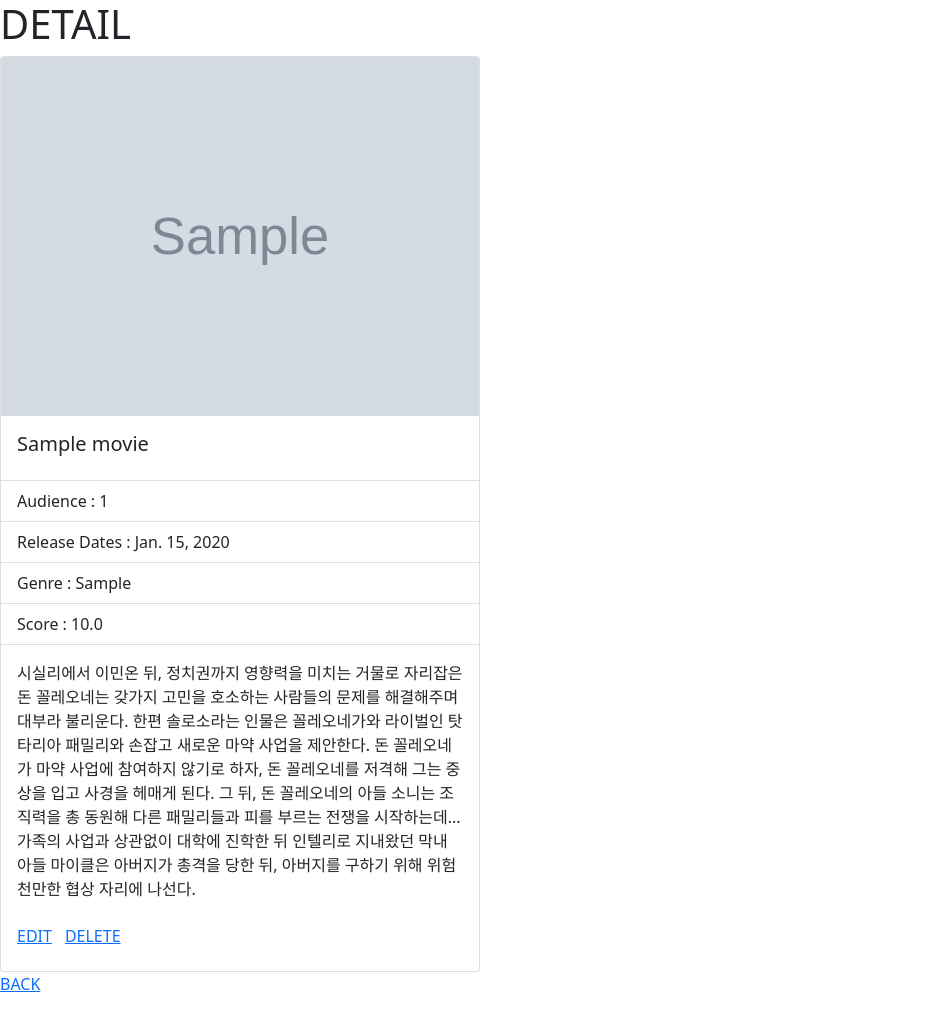
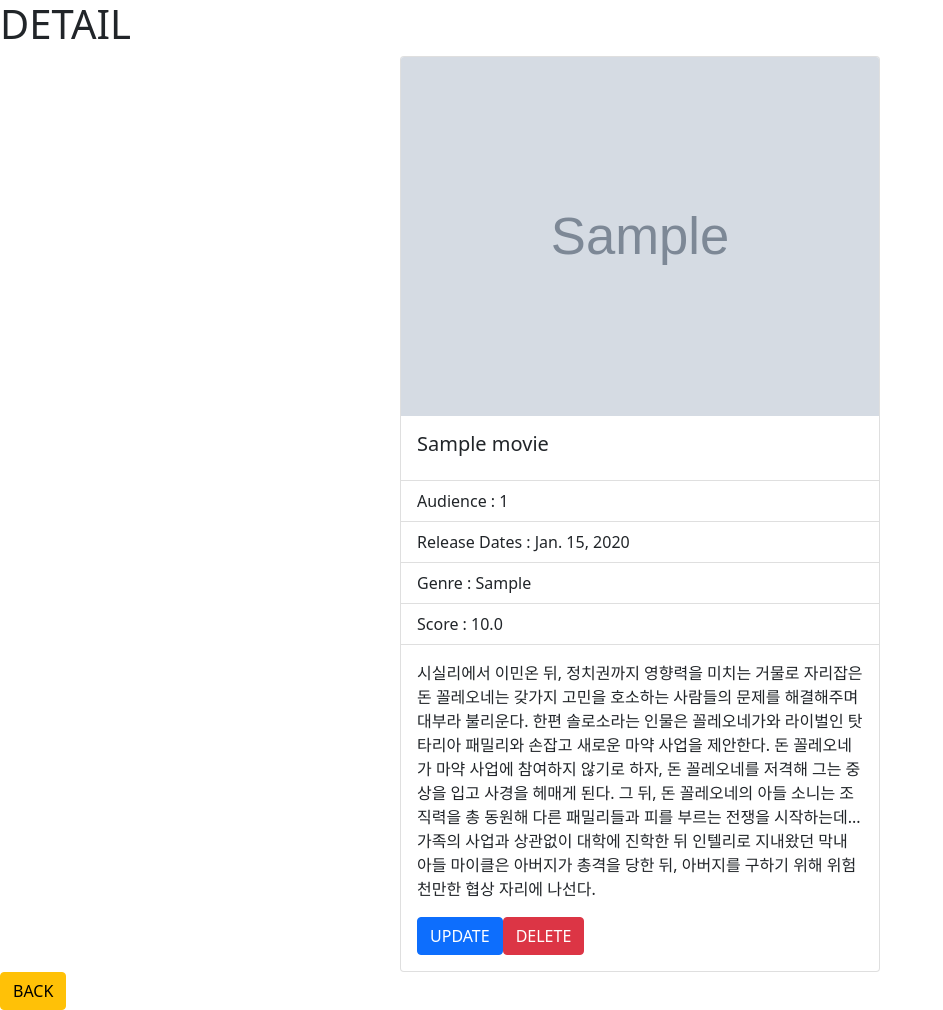
Before and after one commit to holawan/Django_article2, a Django app: page /movies/1 in a window 1280 px wide. Shown: the whole page, without its empty margins (0-943 px from the left). Run offline with Django 3.2, Linux system fonts and the light colour scheme; tables that the repository leaves empty hold one stand-in row (values such as "Sample post"); grey boxes marked "Sample" are stand-in pictures; some libraries are stand-ins or nearby versions.

Commit message:
명세서 완료

```diff
--- a/movies/templates/movies/create.html
+++ b/movies/templates/movies/create.html
@@ -7,10 +7,10 @@
   <form action="{% url 'movies:create' %}" method='POST'>
     {% csrf_token %}
     {% bootstrap_form form %}
-    <input type="submit" value="제출하기!">
+    <input class="btn btn-primary" type="submit" value="제출하기!">
+    <a class = "btn btn-warning" href="{% url 'movies:index' %}">BACK</a>
   </form>
 
-  <a href="{% url 'movies:index' %}">BACK</a>
 
 
 {% endblock content %}
--- a/movies/templates/movies/detail.html
+++ b/movies/templates/movies/detail.html
@@ -3,7 +3,7 @@
 {% block content %}
   <h1>DETAIL</h1>
 
-  <div class="card" style="width: 30rem;">
+  <div class="card" style="width: 30rem; margin:0 auto; ">
     <img src="{{movie.poster_url}}" class="card-img-top" alt="{{movie.title}}">
     <div class="card-body">
       <h5 class="card-title">{{movie.title}}</h5>    </div>
@@ -17,15 +17,15 @@
       <p>시실리에서 이민온 뒤, 정치권까지 영향력을 미치는 거물로 자리잡은 돈 꼴레오네는 갖가지 고민을 호소하는 사람들의 문제를 해결해주며 대부라 불리운다. 한편 솔로소라는 인물은 꼴레오네가와 라이벌인 탓타리아 패밀리와 손잡고 새로운 마약 사업을 제안한다. 돈 꼴레오네가 마약 사업에 참여하지 않기로 하자, 돈 꼴레오네를 저격해 그는 중상을 입고 사경을 헤매게 된다. 그 뒤, 돈 꼴레오네의 아들 소니는 조직력을 총 동원해 다른 패밀리들과 피를 부르는 전쟁을 시작하는데... 가족의 사업과 상관없이 대학에 진학한 뒤 인텔리로 지내왔던 막내 아들 마이클은 아버지가 총격을 당한 뒤, 아버지를 구하기 위해 위험천만한 협상 자리에 나선다.</p>
       {% comment %} movies:edit를 실행하고 현재 영화의 pk값을 전달한다.  {% endcomment %}
       <div class ="d-flex align-items-center">
-        <a href="{% url 'movies:update' movie.pk %}">EDIT</a>
+        <a class = "btn btn-primary" href="{% url 'movies:update' movie.pk %}">UPDATE</a>
         {% comment %} movies:delete를 실행하고 현재 영화의 pk값을 전달한다.  {% endcomment %}
         <form action="{% url 'movies:delete' movie.pk %}" method = 'POST'>
           {% csrf_token %}
-          <button class="btn btn-link">DELETE</button>
+          <button class="btn btn-danger">DELETE</button>
         </form>
       </div>
     </div>
   </div>
-    <a href="{% url 'movies:index' %}">BACK</a>
+    <a class="btn btn-warning" href="{% url 'movies:index' %}">BACK</a>
 
 {% endblock content %}
```
Also changed, not shown: movies/templates/movies/update.html (+4 -4 lines).
